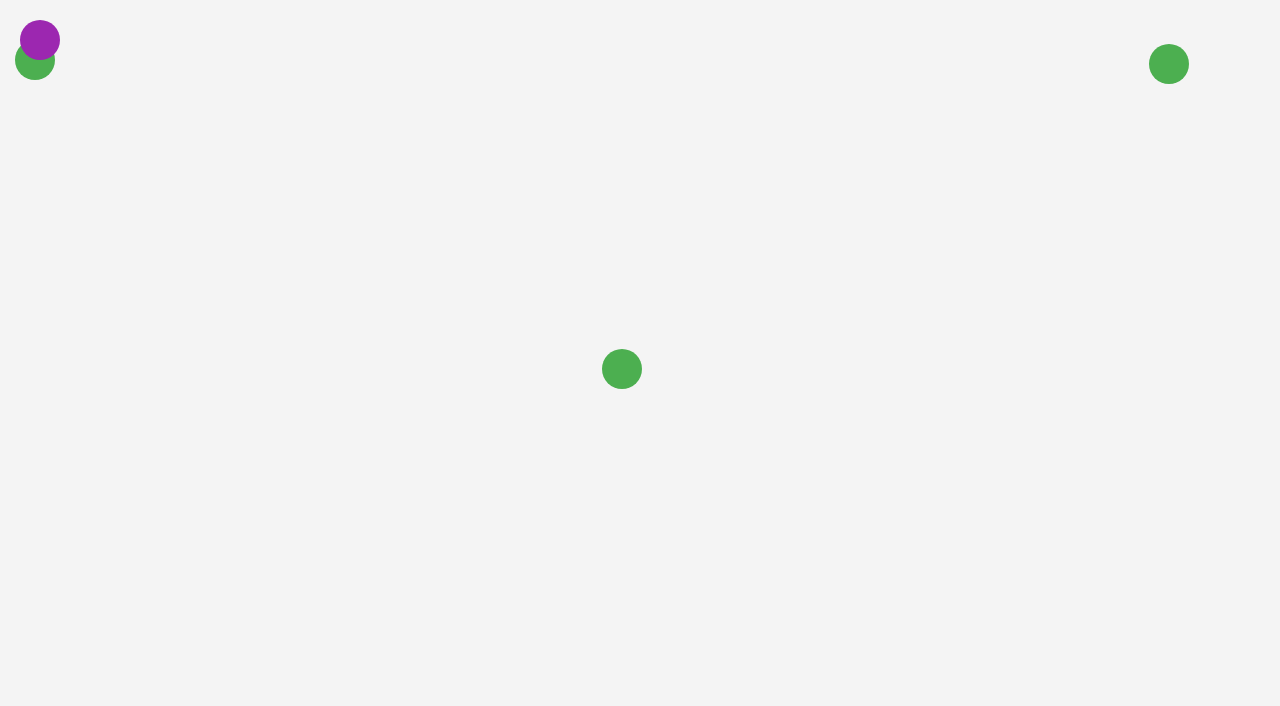
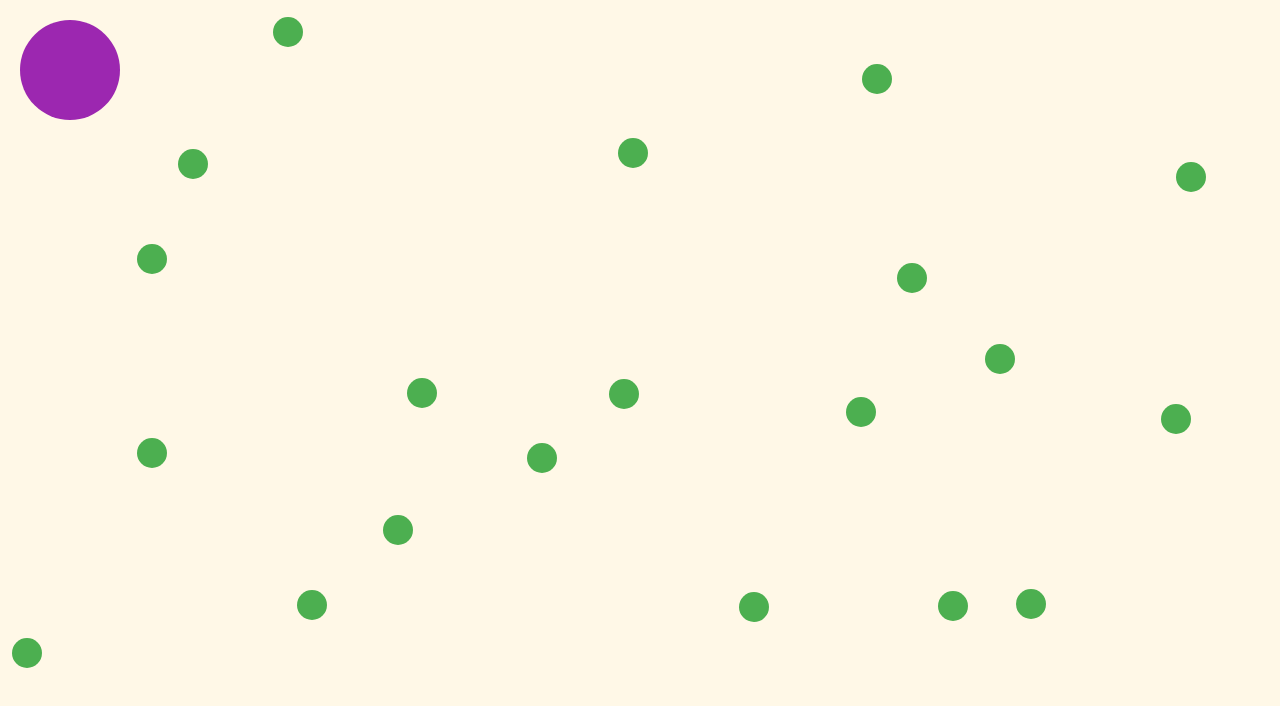
Before and after one commit to joosoyeon/avalentine, a plain HTML site: page index.html in a window 1280 px wide. Drawn offline with Linux system fonts and the light colour scheme.

Commit message:
Add files via upload

```diff
--- a/index.html
+++ b/index.html
@@ -3,20 +3,26 @@
 <head>
   <meta charset="UTF-8">
   <meta name="viewport" content="width=device-width, initial-scale=1.0">
-  <title>랜덤 도트와 팝업</title>
+  <title>고독한 미식가 쭈양</title>
+  <!-- CSS 연결 -->
   <link rel="stylesheet" href="styles.css">
 </head>
 <body>
   <div class="background">
-    <div class="dot" data-content="첫 번째 초록 원" data-url="https://example.com/1"></div>
-    <div class="dot" data-content="두 번째 초록 원" data-url="https://example.com/2"></div>
-    <div class="dot" data-content="세 번째 초록 원" data-url="https://example.com/3"></div>
-    <div class="dot fixed-dot" data-content="보라색 고정 원"></div>
+    <!-- 고정된 보라색 도트 -->
+    <div class="dot large-dot" data-content="식사하셨나요?"></div>
+
+    <!-- 초록색 도트 컨테이너 -->
+    <div id="dots-container"></div>
   </div>
+
+  <!-- 팝업 -->
   <div class="popup" id="popup">
     <span class="close-btn" id="close-btn">&times;</span>
     <div class="popup-content" id="popup-content">팝업 내용</div>
   </div>
+
+  <!-- JavaScript 연결 -->
   <script src="script.js"></script>
 </body>
 </html>
--- a/script.js
+++ b/script.js
@@ -1,29 +1,43 @@
 // script.js
 document.addEventListener("DOMContentLoaded", () => {
-    const dots = document.querySelectorAll(".dot");
+    const dotsContainer = document.getElementById("dots-container");
     const popup = document.getElementById("popup");
     const popupContent = document.getElementById("popup-content");
     const closeBtn = document.getElementById("close-btn");
 
-    // 랜덤 위치 배치
-    dots.forEach(dot => {
-      if (!dot.classList.contains("fixed-dot")) { // 고정된 도트는 제외
-        dot.style.left = Math.random() * (window.innerWidth - 40) + "px";
-        dot.style.top = Math.random() * (window.innerHeight - 40) + "px";
-      }
+    // 데이터 콘텐츠 배열
+    const dataContents = [
+      "깝히", "생크림", "계란찜", "제육볶음", "양배추 샐러드", "초밥", "방어", "숭어",
+      "매운탕", "꿔바로우마니두개더", "푸딩", "코코넛깝히", "우동", "칼국수", "수제비",
+      "국밥", "수육전골", "스키야끼", "초코소라빵", "참이슬"
+    ];
 
-      // 도트 클릭 이벤트
-      dot.addEventListener("click", () => {
-        const content = dot.getAttribute("data-content");
-        const url = dot.getAttribute("data-url");
+    // 초록색 도트 20개 생성
+    for (let i = 0; i < 20; i++) {
+      const dot = document.createElement("div");
+      dot.classList.add("dot", "small-dot");
+      dot.dataset.content1 = dataContents[i];
+      dot.dataset.content2 = `두 번째 클릭: ${dataContents[i]}`;
+      dot.style.left = Math.random() * (window.innerWidth - 40) + "px";
+      dot.style.top = Math.random() * (window.innerHeight - 40) + "px";
 
-        popupContent.innerHTML = `
-          <p>${content}</p>
-          ${url ? `<a href="${url}" target="_blank">더 보기</a>` : ""}
-        `;
+      // 클릭 이벤트 추가
+      let clickCount = 0;
+      dot.addEventListener("click", (e) => {
+        clickCount++;
+        const content =
+          clickCount === 1
+            ? dot.dataset.content1
+            : clickCount === 2
+            ? dot.dataset.content2
+            : "이미 모든 내용을 확인했습니다.";
+        popupContent.textContent = content;
         popup.style.display = "block";
+        e.stopPropagation(); // 팝업 외부 클릭 방지
       });
-    });
+
+      dotsContainer.appendChild(dot);
+    }
 
     // 팝업 닫기
     closeBtn.addEventListener("click", () => {
--- a/styles.css
+++ b/styles.css
@@ -10,14 +10,12 @@ body {
     position: relative;
     width: 100vw;
     height: 100vh;
-    background-color: #f4f4f4; /* 원하는 배경 색상 */
+    background-color: #FFF8E7; /* 배경색 지정 */
   }
 
+  /* 도트 스타일 */
   .dot {
     position: absolute;
-    width: 40px;
-    height: 40px;
-    background-color: #4caf50; /* 초록색 */
     border-radius: 50%;
     cursor: pointer;
     transition: transform 0.3s ease;
@@ -27,12 +25,29 @@ body {
     transform: scale(1.2);
   }
 
-  .fixed-dot {
+  /* 큰 보라색 도트 */
+  .large-dot {
+    width: 100px;
+    height: 100px;
+    background-color: #9c27b0; /* 보라색 */
     top: 20px;
     left: 20px;
-    background-color: #9c27b0; /* 보라색 */
+    font-size: 16px;
+    display: flex;
+    align-items: center;
+    justify-content: center;
+    color: white;
+    text-align: center;
   }
 
+  /* 초록색 도트 */
+  .small-dot {
+    width: 30px;
+    height: 30px;
+    background-color: #4caf50; /* 초록색 */
+  }
+
+  /* 팝업 스타일 */
   .popup {
     position: fixed;
     top: 50%;
```
